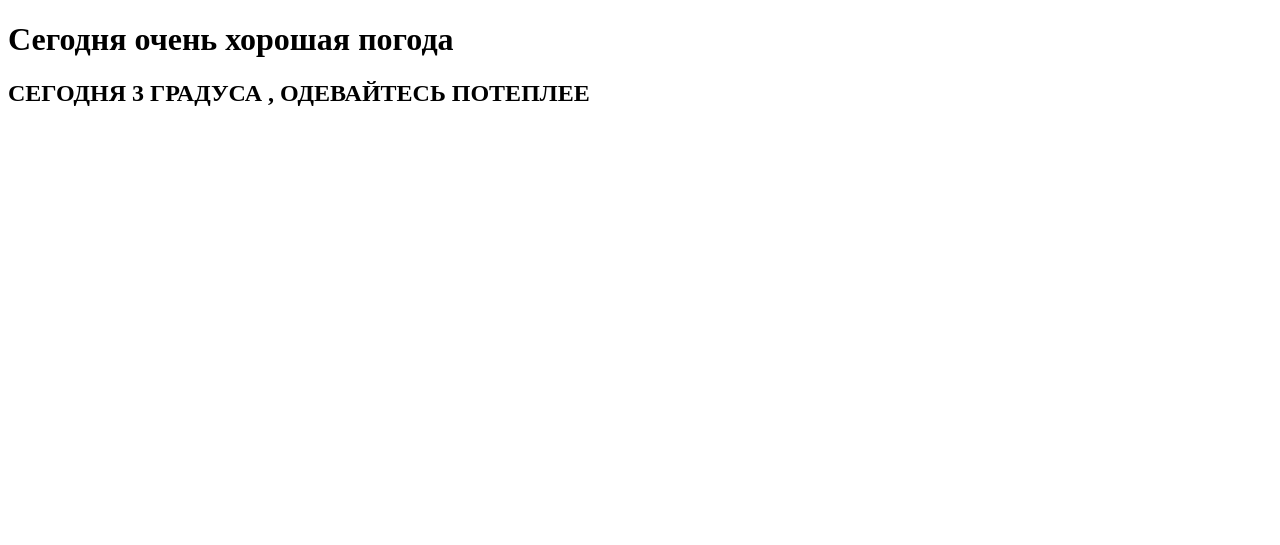
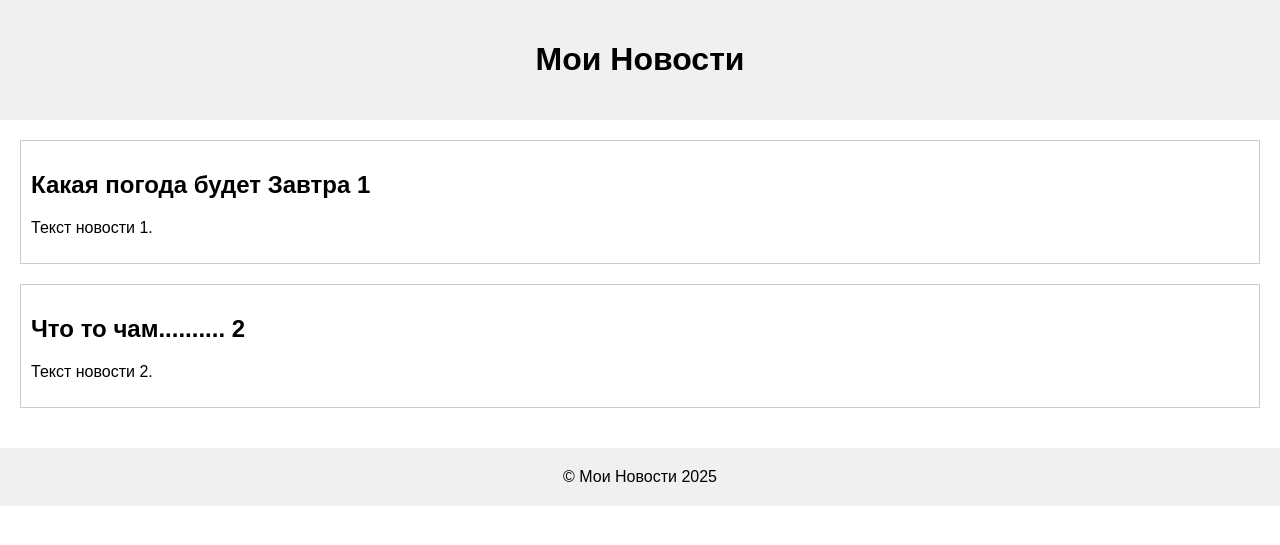
Before and after one commit to habibullo27/pogoda, a Django app: page / in a window 1280 px wide. Shown: the top 545 px of the page. Run offline with Django 5.2, Linux system fonts and the light colour scheme.

Commit message:
first commit

```diff
--- a/templates/index.html
+++ b/templates/index.html
@@ -1,12 +1,51 @@
 <!DOCTYPE html>
-<html lang="en">
+<html lang="ru">
 <head>
     <meta charset="UTF-8">
-    <title>Title</title>
+    <meta name="viewport" content="width=device-width, initial-scale=1.0">
+    <title>Мои Новости</title>
+    <style>
+        body {
+            font-family: Arial, sans-serif;
+            margin: 0;
+            padding: 0;
+        }
+        header {
+            background-color: #f0f0f0;
+            padding: 20px;
+            text-align: center;
+        }
+        main {
+            padding: 20px;
+        }
+        article {
+            border: 1px solid #ccc;
+            padding: 10px;
+            margin-bottom: 20px;
+        }
+        footer {
+            background-color: #f0f0f0;
+            padding: 20px;
+            text-align: center;
+        }
+    </style>
 </head>
 <body>
-<h1>Сегодня очень хорошая погода</h1>
-<h2>СЕГОДНЯ 3 ГРАДУСА , ОДЕВАЙТЕСЬ ПОТЕПЛЕЕ </h2>
-
+    <header>
+        <h1>Мои Новости</h1>
+    </header>
+    <main>
+        <article>
+            <h2>Какая погода будет Завтра 1</h2>
+            <p>Текст новости 1.</p>
+        </article>
+        <article>
+            <h2>Что то чам.......... 2</h2>
+            <p>Текст новости 2.</p>
+        </article>
+    </main>
+    <footer>
+        &copy; Мои Новости 2025
+    </footer>
 </body>
 </html>
```
